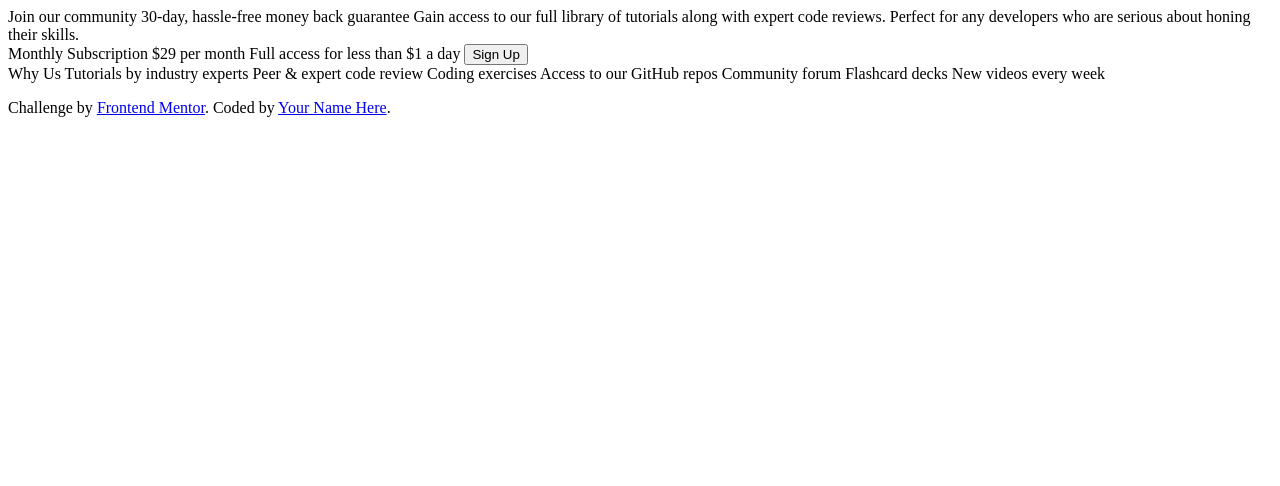
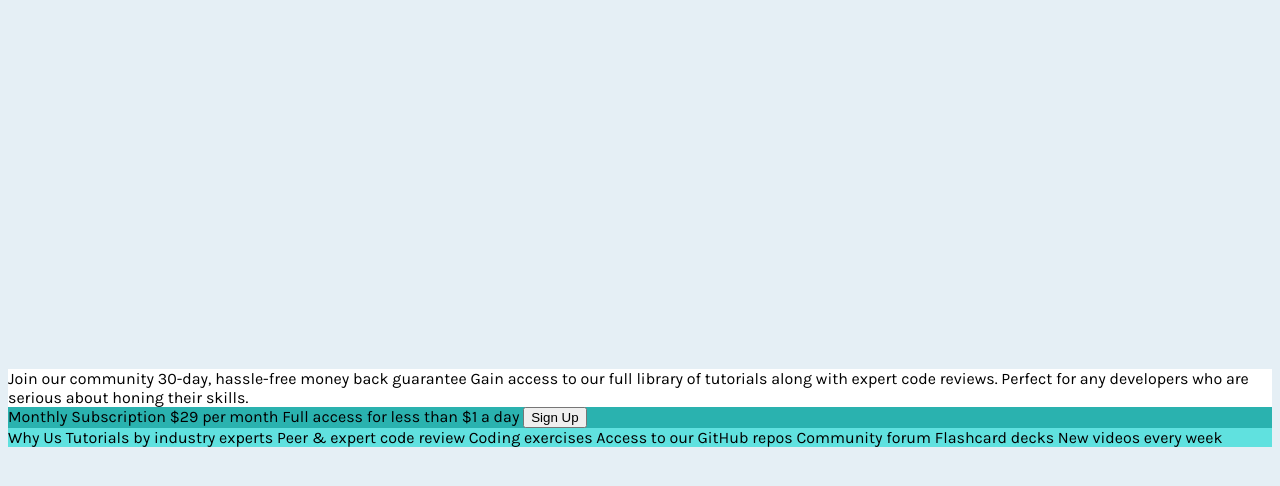
Before and after one commit to ZephaW/single-price-grid-component, a plain HTML site: page index.html in a window 1280 px wide. Drawn offline with Linux system fonts and the light colour scheme.

Commit message:
initial CSS

```diff
--- a/index.html
+++ b/index.html
@@ -8,14 +8,14 @@
   <link rel="stylesheet" href="style.css">
   <title>Single Price Grid Component</title>
 
-  <!-- Feel free to remove these styles or customise in your own stylesheet 👍 -->
-  <style>
 
-  </style>
+  <link rel="preconnect" href="https://fonts.googleapis.com">
+  <link rel="preconnect" href="https://fonts.gstatic.com" crossorigin>
+  <link href="https://fonts.googleapis.com/css2?family=Karla:wght@400;700&display=swap" rel="stylesheet">
 </head>
 <body>
-  <main class="Component">
-    <div class="first-card">
+  <main class="main-component">
+    <div class="first-container">
       Join our community
 
       30-day, hassle-free money back guarantee
@@ -24,7 +24,7 @@
       Perfect for any developers who are serious about honing their skills.
     </div>
 
-<div class="second-card">
+<div class="second-container">
   Monthly Subscription
 
   &dollar;29 per month
@@ -34,7 +34,7 @@
   <button>Sign Up</button>
 </div>
 
-<div class="third-card">
+<div class="third-container">
   Why Us
 
   Tutorials by industry experts
@@ -51,11 +51,11 @@
 
 </main>
 
-  <footer>
+  <!-- <footer>
     <p class="attribution">
       Challenge by <a href="https://www.frontendmentor.io?ref=challenge" target="_blank">Frontend Mentor</a>.
       Coded by <a href="#">Your Name Here</a>.
     </p>
-  </footer>
+  </footer> -->
 </body>
 </html>
--- a/style.css
+++ b/style.css
@@ -0,0 +1,33 @@
+body{
+    font-family: 'Karla', sans-serif;
+    background-color: hsl(204, 43%, 93%);
+    font-size: 16px;
+    display: flex;
+    height: 100vh;
+    /* justify-content: center; */
+    align-items: center;
+
+}
+
+.main-container{
+    flex-direction: column;
+    display: flex;
+
+}
+
+
+.first-container{
+    background-color: white;
+}
+
+.second-container{
+    background-color: hsl(179, 62%, 43%);
+}
+
+.third-container{
+    background-color: hsl(179, 68%, 63%);
+}
+
+
+.attribution { font-size: 11px; text-align: center; }
+.attribution a { color: hsl(228, 45%, 44%); }
```
